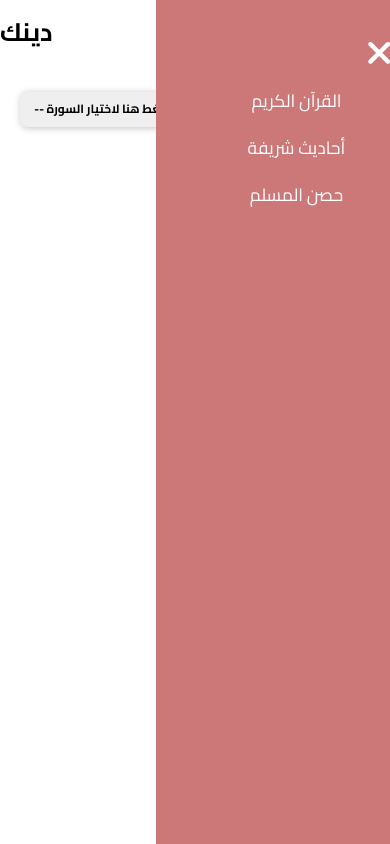
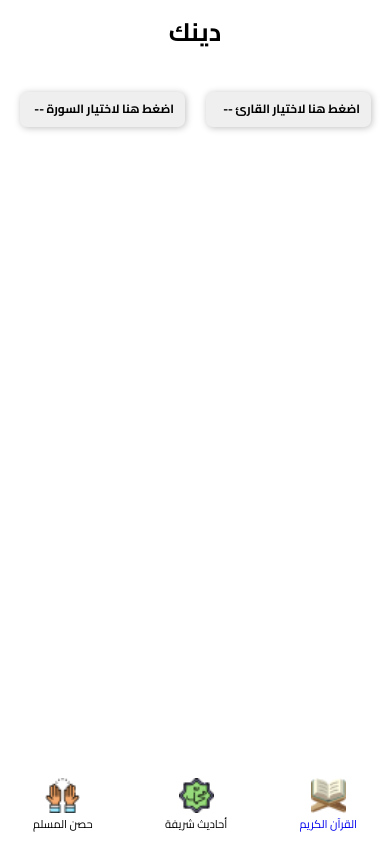
Before and after one commit to amine-loubar/DinokWebsite, a plain HTML site: page index.html in a window 390 px wide. Drawn offline with nearby package versions, Linux system fonts and the light colour scheme; no server answers.

Commit message:
add navigation bar to mobile version

```diff
--- a/index.html
+++ b/index.html
@@ -18,7 +18,6 @@
 
 <body>
   <header class="header">
-    <i class="fa-solid fa-bars"></i>
     <h1>دينك</h1>
     <nav class="nav">
       <h3 class="quran">القرآن الكريم</h3>
@@ -26,12 +25,10 @@
       <h3 class="hadith">حصن المسلم</h3>
     </nav>
   </header>
-  <div class="sliding-menu">
-    <ul>
-      <li><buttom><i class="fa-solid fa-xmark"></i></buttom></li>
-      <li><a href="#">القرآن الكريم</a></li>
-      <li><a href="#">أحاديث شريفة</a></li>
-      <li><a href="#">حصن المسلم</a></li>
+    <ul class="menu">
+      <li><img src="images/Quran.png" alt="Quran"><a href="#">القرآن الكريم</a></li>
+      <li><img src="images/hadith.png" alt="Hadith><a href="#">أحاديث شريفة</a></li>
+      <li><img src="images/hisn-moslim.png" alt="hisn-moslim><a href="#">حصن المسلم</a></li>
     </ul>
   </div>
   <div class="choices" onChange="getSelectValue()">
--- a/main.js
+++ b/main.js
@@ -127,14 +127,3 @@ fetch("https://api.quran.sutanlab.id/surah")
       }
     }
   });
-
-let closeBtn = document.querySelector(".close");
-let menuBtn = document.querySelector(".fa-bars");
-let menu = document.querySelector(".sliding-menu");
-function open() {
-  menu.style.transform = "translate(0)"
-}
-
-// function close() {
-//   gsap.FromTo(".sliding-menu", { x: 0 }, { x: -500, duration: 1.5 });
-// }
--- a/mobile.css
+++ b/mobile.css
@@ -19,54 +19,41 @@
   .nav {
     display: none;
   }
-    .header {
-        justify-content: space-between;
-    }
-    .sliding-menu {
-        display: block;
-        background: rgb(204, 120, 120);
-        width: 60vw;
-        top: 0;
-        right: 0;
-        height:100vh;
-        position: absolute;
-        z-index: 100;
-}
-    .sliding-menu ul {
-        width: 80%;
-        display: flex;
-        justify-content: space-evenly;
-        flex-direction: column;
-        row-gap: 2rem;
-        margin-top: 5rem;
-    }
-    .sliding-menu .close {
-        background: transparent;
-        border: none;
-        margin-right: 3rem;
-        margin-bottom: 2rem;
-        width: 0;
-    }
-    .fa-xmark {
-        font-size: 5rem;
-        color: #fff;
-        z-index: 1000;
-    }
-    .sliding-menu a {
-        color: #fff;
-        font-size: 2.5rem;
+  .menu {
     display: flex;
     justify-content: space-evenly;
     align-items: center;
+    column-gap: 7rem;
+    position: absolute;
+    bottom: 0;
+    right: 0;
+    width: 100vw;
+    padding: 1.4rem;
+    font-size: 1.6rem;
+    background: #fff;
   }
-    .icons {
-        width: 4rem;
+  .menu > li {
+      display: flex;
+      justify-content: center;
+      align-items: center;
+      flex-direction: column;
+  }
+  .menu > li img {
+      width: 5rem;
   }
   .audio audio {
     width: 95vw;
+    position: absolute;
+    bottom: 15vh;
+    left: 50%;
+    transform: translateX(-50%);
+    -webkit-transform: translateX(-50%);
+    -moz-transform: translateX(-50%);
+    -ms-transform: translateX(-50%);
+    -o-transform: translateX(-50%);
   }
   #cd {
-        margin: 15% auto;
+    margin: 10% auto;
     width: 80vw;
     height: 80vw;
   }
--- a/style.css
+++ b/style.css
@@ -25,10 +25,7 @@ body {
   align-items: center;
   column-gap: 3.2rem;
 }
-.fa-bars {
-  display: none;
-}
-.sliding-menu {
+.menu {
   display: none;
 }
 .quran {
@@ -106,22 +103,3 @@ select:hover {
   -o-border-radius: 50%;
   position: relative;
 }
-/* #cd::after {
-  position: absolute;
-  content: "";
-  width: 8rem;
-  height: 8rem;
-  background: #fff;
-  top: 50%;
-  left: 50%;
-  transform: translate(-50%, -50%);
-  border-radius: 50%;
-  -webkit-border-radius: 50%;
-  -moz-border-radius: 50%;
-  -ms-border-radius: 50%;
-  -o-border-radius: 50%;
-  -webkit-transform: translate(-50%, -50%);
-  -moz-transform: translate(-50%, -50%);
-  -ms-transform: translate(-50%, -50%);
-  -o-transform: translate(-50%, -50%);
-} */
```
Also changed, not shown: images/Quran.png (added), images/hadith.png (added), images/hisn-moslim.png (added), 1 other file. Lines whose indentation alone changed are shown as unchanged.
